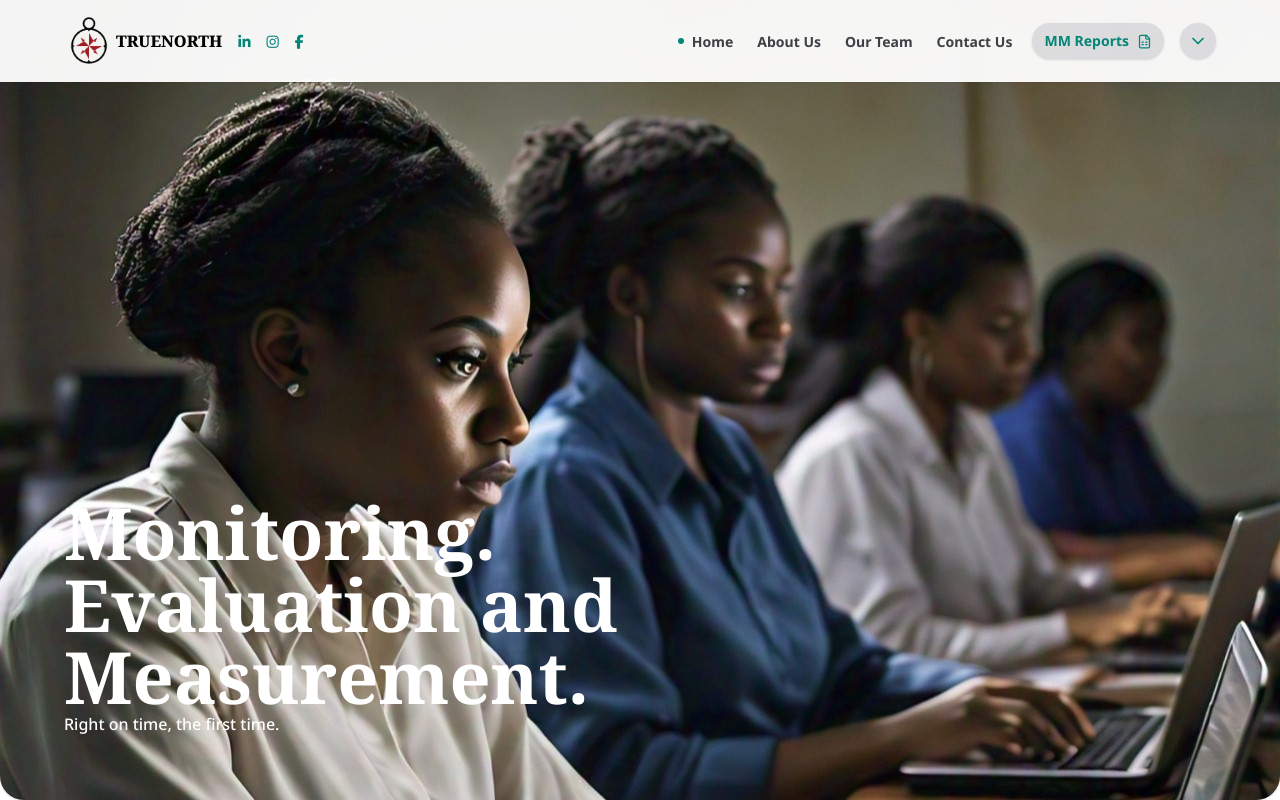
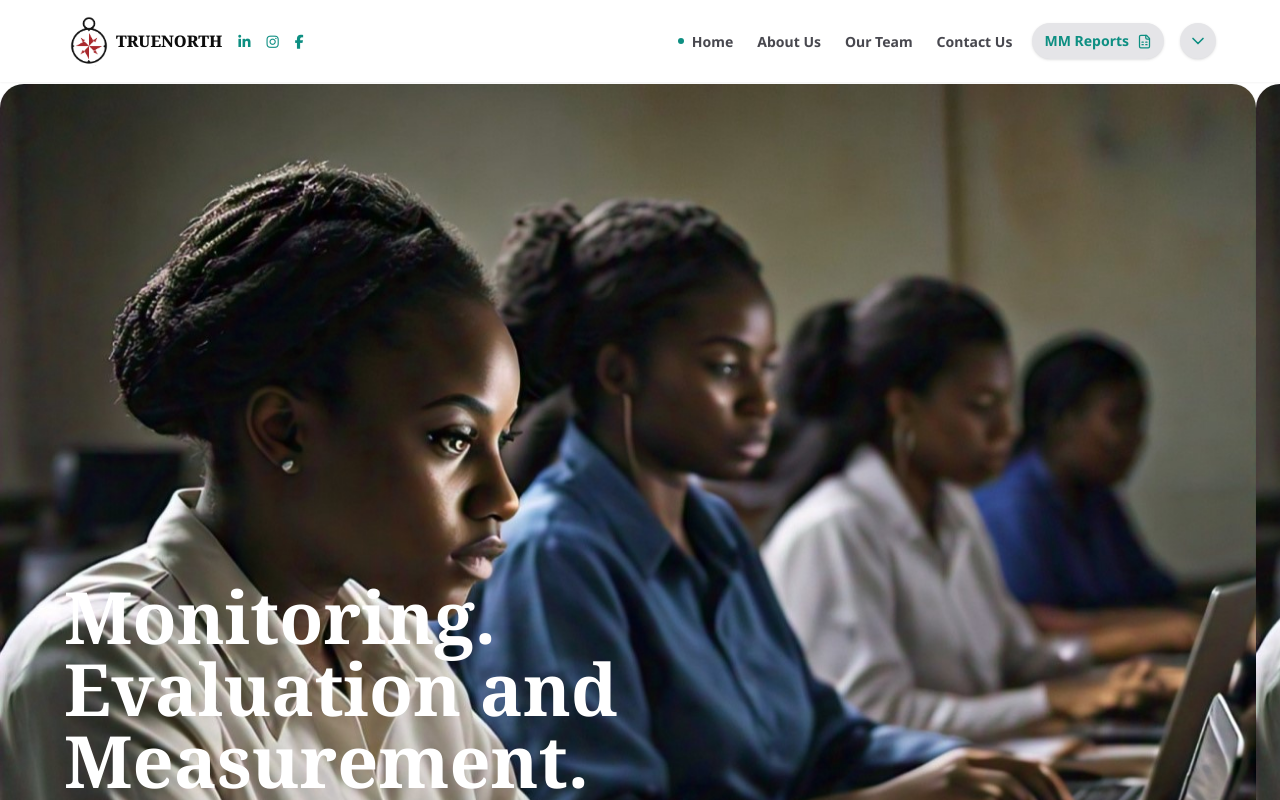
Before and after one commit to leonddarko/truenorthmm, a Next.js app: page / in a window 1280 px wide. Shown: the top 800 px of the page. Built offline with nearby package versions, Linux system fonts and the light colour scheme.

Commit message:
UI update

```diff
--- a/app/globals.css
+++ b/app/globals.css
@@ -17,3 +17,18 @@
 .embla__slide {
     flex: 0 0 10%;
 }
+
+
+
+.embla2 {
+    overflow: hidden;
+}
+
+.embla__container2 {
+    display: flex;
+}
+
+.embla__slide2 {
+    flex: 0 0 100%;
+    min-width: 0;
+}
--- a/app/page.js
+++ b/app/page.js
@@ -3,12 +3,13 @@ import Image from "next/image";
 import Link from "next/link";
 import { brandImages, services, coverage } from "./lib/data";
 import EmblaCarousel from "./ui/carousel";
+import AutoEmblaCarousel from "./ui/autocarousel";
 
 export default function Home() {
   return (
     <>
       {/* Header */}
-      <div
+      {/* <div
         className="px-6 md:px-16 pb-16 h-screen flex justify-start items-end z-0 bg-black
       bg-[url('/assets/mediamonitoringbg.jpeg')] bg-no-repeat bg-cover bg-top rounded-b-3xl shadow"
       >
@@ -20,8 +21,10 @@ export default function Home() {
             Right on time, the first time.
           </p>
         </div>
-      </div>
+      </div> */}
       {/* Header */}
+
+      <AutoEmblaCarousel />
 
       {/* Brands  */}
       <div className="px-6 md:px-16 py-8">
--- /dev/null
+++ b/app/ui/autocarousel.js
@@ -0,0 +1,63 @@
+"use client"
+
+import React, { useEffect, useState } from 'react'
+import useEmblaCarousel from 'embla-carousel-react'
+import Autoplay from 'embla-carousel-autoplay'
+
+export default function AutoEmblaCarousel() {
+
+    const [emblaRef, emblaApi] = useEmblaCarousel({ loop: false }, [Autoplay()])
+
+    useEffect(() => {
+        if (emblaApi) {
+            console.log(emblaApi.slideNodes()) // Access API
+        }
+    }, [emblaApi])
+
+    const autoPlaySlideContent = [{
+        id: 0,
+        bImage: "bg-[url('/assets/mediamonitoringbg.jpeg')]",
+    },
+    {
+        id: 1,
+        bImage: "bg-[url('/assets/mediamonitoringbg.jpeg')]",
+    },
+    {
+        id: 2,
+        bImage: "bg-[url('/assets/mediamonitoringbg.jpeg')]",
+    }
+    ]
+
+    const [grab, setGrab] = useState("cursor-grab");
+
+    return (
+        <>
+            <div
+                className={`relative overflow-hidden pr-6 mt-20 pt-1 ${grab} transition-all`} ref={emblaRef}
+                onMouseDown={() => grab === "cursor-grab" && setGrab("cursor-grabbing")}
+                onMouseUp={() => grab === "cursor-grabbing" && setGrab("cursor-grab")}
+            >
+                <div className="flex">
+                    {autoPlaySlideContent.map((item) => (
+                        <div key={item.id} className="embla__slide2">
+                            <div
+                                className={`px-6 md:px-16 pb-16 h-screen flex justify-start items-end z-0 bg-black
+                                    ${item.bImage}
+                                    bg-no-repeat bg-cover bg-top rounded-3xl shadow`}
+                            >
+                                <div>
+                                    <h1 className="text-white font-notoserif text-5xl md:text-7xl font-bold max-w-3xl">
+                                        Monitoring. Evaluation and Measurement.
+                                    </h1>
+                                    <p className="text-white font-notosans font-medium">
+                                        Right on time, the first time.
+                                    </p>
+                                </div>
+                            </div>
+                        </div>
+                    ))}
+                </div>
+            </div>
+        </>
+    )
+}
--- a/app/ui/carousel.js
+++ b/app/ui/carousel.js
@@ -1,6 +1,6 @@
 "use client"
 
-import React, { useEffect } from 'react'
+import React, { useEffect, useState } from 'react'
 import useEmblaCarousel from 'embla-carousel-react'
 import AutoScroll from 'embla-carousel-auto-scroll'
 import { brandImages } from '../lib/data'
@@ -15,9 +15,14 @@ export default function EmblaCarousel() {
         }
     }, [emblaApi])
 
+    const [grab, setGrab] = useState("cursor-grab");
+
     return (
         <>
-            <div className="overflow-hidden md:max-w-7xl m-auto rounded-md p-4" ref={emblaRef}>
+            <div className={`overflow-hidden md:max-w-7xl m-auto rounded-md p-4 ${grab}`} ref={emblaRef}
+                onMouseDown={() => grab === "cursor-grab" && setGrab("cursor-grabbing")}
+                onMouseUp={() => grab === "cursor-grabbing" && setGrab("cursor-grab")}
+            >
                 <div className="flex gap-6">
                     {brandImages.map((item) => (
                         <div key={item.id} className="embla__slide">
--- a/package.json
+++ b/package.json
@@ -10,6 +10,7 @@
   },
   "dependencies": {
     "embla-carousel-auto-scroll": "^8.3.0",
+    "embla-carousel-autoplay": "^8.3.0",
     "embla-carousel-react": "^8.3.0",
     "lucide-react": "^0.428.0",
     "next": "^14.2.14",
```
Also changed, not shown: 1 other file (tests, documents, lock files or other folders).
